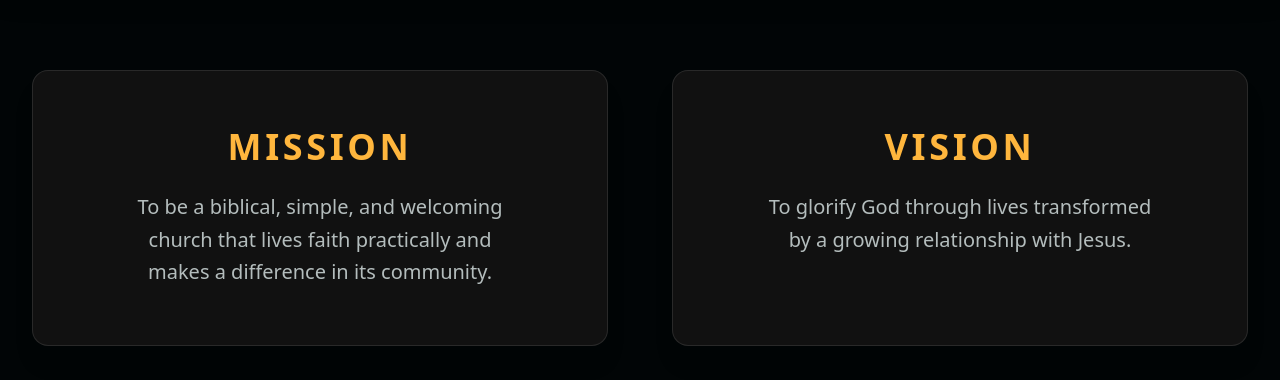
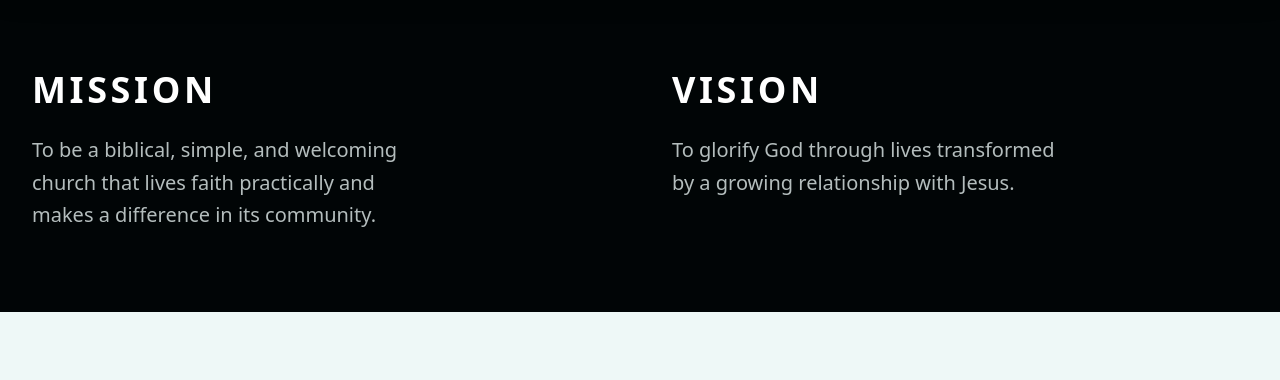
Before and after one commit to danbuck84/ibfarol, a Next.js app: page /en in a window 1280 px wide. Shown: the part 809-1189 px from the top of the page. Built offline with nearby package versions, Linux system fonts and the light colour scheme.

Commit message:
style: revert AboutUs to flat layout with left alignment and white titles

```diff
--- a/src/components/AboutUs.tsx
+++ b/src/components/AboutUs.tsx
@@ -5,12 +5,12 @@ export default function AboutUs() {
   return (
     <section className="py-20 px-8 bg-brand-ink" id="sobre">
       <div className="max-w-[1280px] mx-auto grid grid-cols-1 md:grid-cols-2 gap-16">
-        <div className="bg-[#111] border border-white/10 p-10 md:p-14 rounded-2xl shadow-xl flex flex-col items-center text-center">
-          <h3 className="text-3xl md:text-4xl font-black tracking-widest text-brand-primary mb-6 uppercase">{t('mission_title')}</h3>
+        <div className="flex flex-col items-start text-left">
+          <h3 className="text-3xl md:text-4xl font-black tracking-widest text-white mb-6 uppercase">{t('mission_title')}</h3>
           <p className="text-lg md:text-xl text-[#B4BDBD] leading-relaxed max-w-sm">{t('mission_text')}</p>
         </div>
-        <div className="bg-[#111] border border-white/10 p-10 md:p-14 rounded-2xl shadow-xl flex flex-col items-center text-center">
-          <h3 className="text-3xl md:text-4xl font-black tracking-widest text-brand-primary mb-6 uppercase">{t('vision_title')}</h3>
+        <div className="flex flex-col items-start text-left">
+          <h3 className="text-3xl md:text-4xl font-black tracking-widest text-white mb-6 uppercase">{t('vision_title')}</h3>
           <p className="text-lg md:text-xl text-[#B4BDBD] leading-relaxed max-w-sm">{t('vision_text')}</p>
         </div>
       </div>
```
